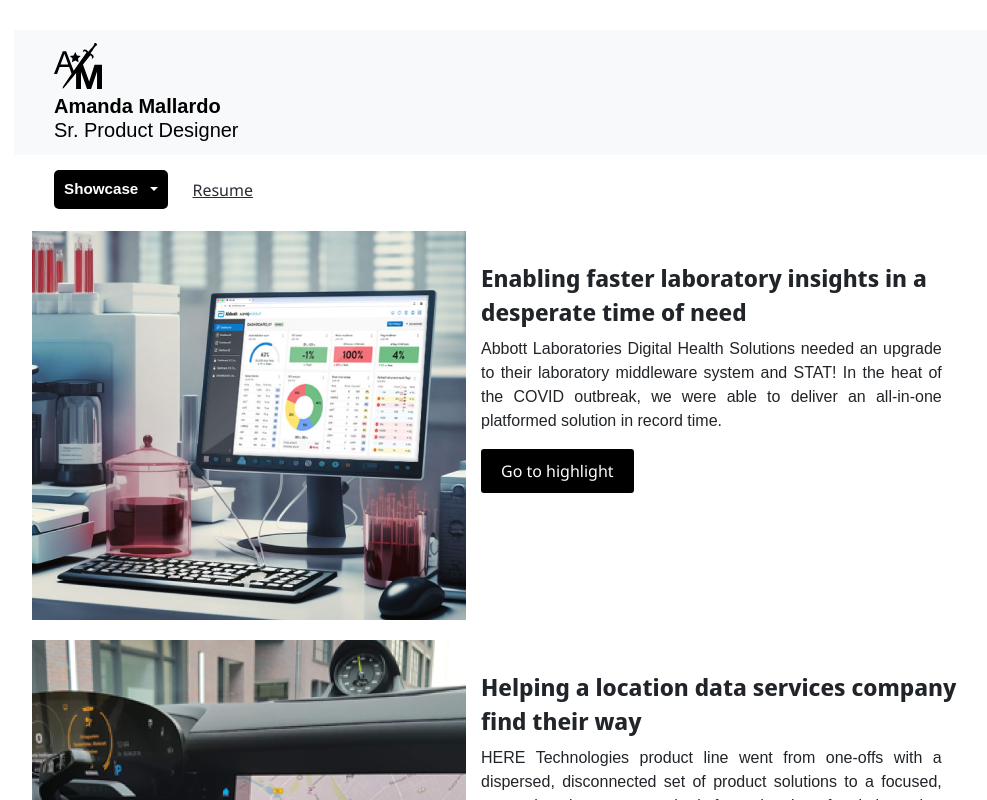
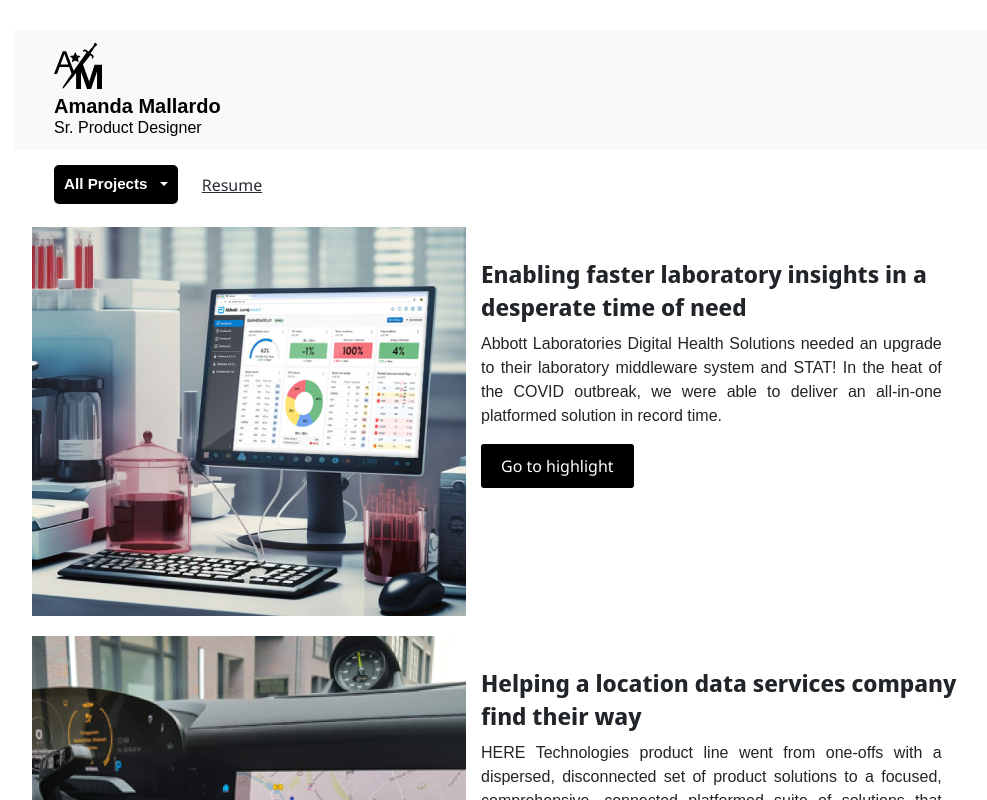
Before and after one commit to armedstar/armedstar.github.io, a React (Create React App) app: page / in a window 1280 px wide. Shown: the top 800 px of the page, without its empty margins (16-1003 px from the left). Built offline with nearby package versions, Linux system fonts and the light colour scheme.

Commit message:
Minor enhancements

```diff
--- a/src/App.css
+++ b/src/App.css
@@ -18,6 +18,10 @@
       height: 20px;
       margin:10px 20px 10px 0;
       display:inline;
+    }
+
+    .title{
+      font-size:80%;
     }
 
     p{
--- a/src/App.js
+++ b/src/App.js
@@ -20,7 +20,7 @@ function App() {
 
       <div className='subNav'>
       <Dropdown as={NavItem}>
-        <Dropdown.Toggle as={NavLink}>Showcase</Dropdown.Toggle>
+        <Dropdown.Toggle as={NavLink}>All Projects</Dropdown.Toggle>
           <Dropdown.Menu>
             <Dropdown.Item onClick={() => setActive("SecondView")} eventKey="link-1" className="navbar-link">AlinIQ Laboratory Insights</Dropdown.Item>
             <Dropdown.Item onClick={() => setActive("ThirdView")} eventKey="link-1" className="navbar-link">HERE Traffic Viewer</Dropdown.Item>
--- a/src/components/NavBar.js
+++ b/src/components/NavBar.js
@@ -6,7 +6,7 @@ export const NavBar = () => {
 
   return (
     <Navbar expand="lg" className="bg-body-tertiary">
-        <Navbar.Brand className="header"><span class="logo"><a href="#" onClick={() => window.location.reload()}><img src={logo} alt="Amanda Mallardo - Sr. Product Designer"></img></a></span><p className="name">Amanda Mallardo</p> <p>Sr. Product Designer</p></Navbar.Brand>
+        <Navbar.Brand className="header"><span class="logo"><a href="#" onClick={() => window.location.reload()}><img src={logo} alt="Amanda Mallardo - Sr. Product Designer"></img></a></span><p className="name">Amanda Mallardo</p> <p className="title"> Sr. Product Designer</p></Navbar.Brand>
     </Navbar>
   );
 }
```
